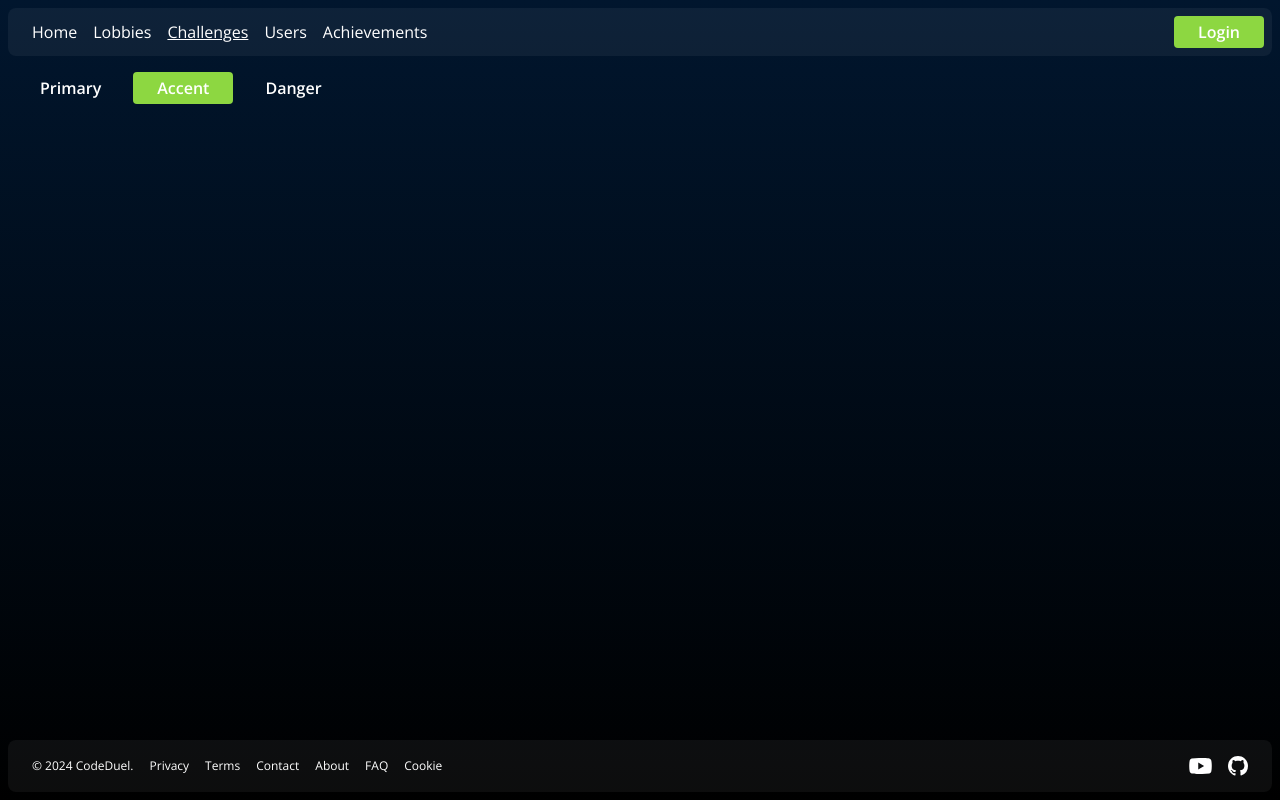
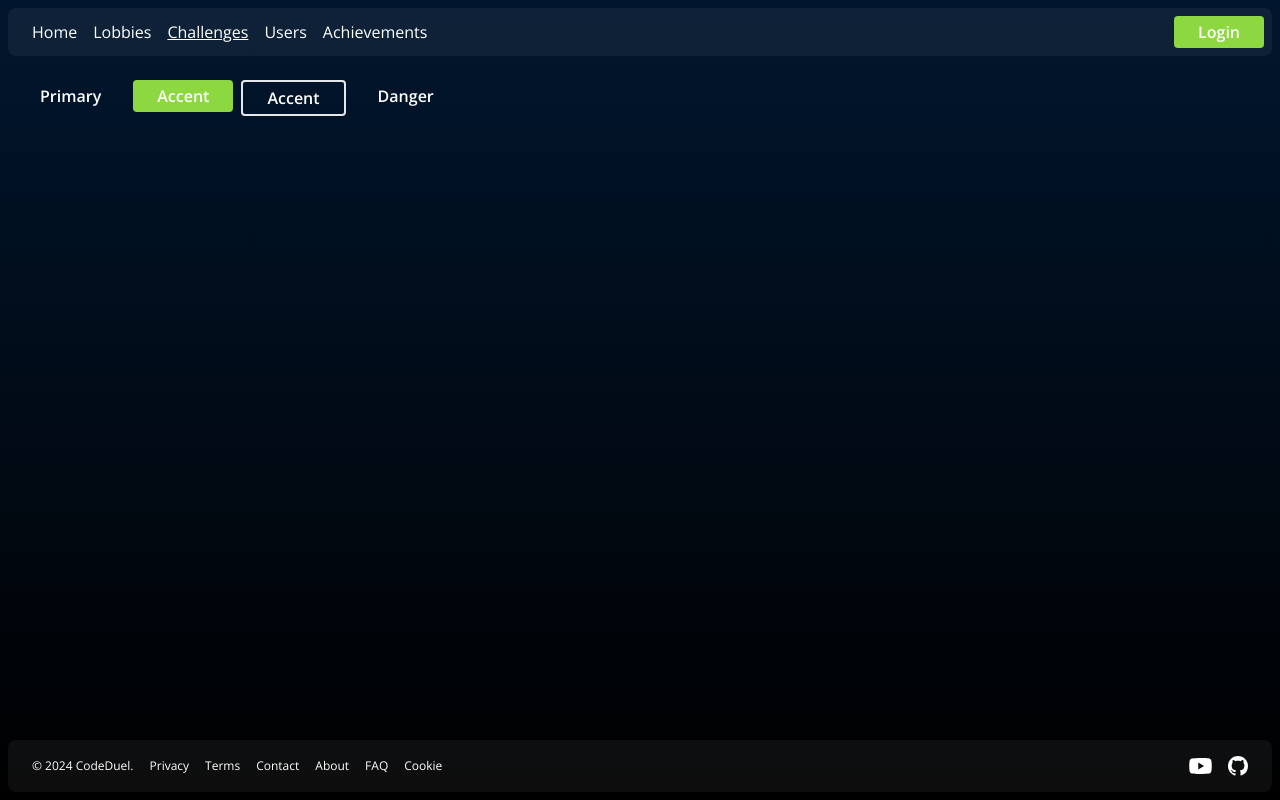
Before and after one commit to whatasave/codeduel-fe, a SvelteKit app: page /challenge in a window 1280 px wide. Built offline with nearby package versions, Linux system fonts and the light colour scheme; no server answers.

Commit message:
Update colors and add flex gap-2 to layout and challenge pages

```diff
--- a/src/app.postcss
+++ b/src/app.postcss
@@ -1,6 +1,16 @@
 @tailwind base;
 @tailwind components;
 @tailwind utilities;
+
+:root {
+	--color-1: #48b0d9;
+	--color-2: #c4eaf2;
+	--color-3: #9ad93d;
+	--color-4: #f2efc4;
+	--color-5: #011526;
+	--color-6: #f2f2f2;
+	--color-7: #0d0d0d;
+}
 
 @font-face {
 	font-family: OpenSans;
--- a/src/routes/(layout)/+layout.svelte
+++ b/src/routes/(layout)/+layout.svelte
@@ -8,7 +8,7 @@
 
 </script>
 
-<div class="min-h-0 h-full flex flex-col p-2">
+<div class="min-h-0 h-full flex flex-col p-2 gap-2">
 	<Navbar user={data.user} />
 
 	<main class="flex-1 flex flex-col py-2 overflow-y-auto">
--- a/src/routes/(layout)/challenge/+page.svelte
+++ b/src/routes/(layout)/challenge/+page.svelte
@@ -1,12 +1,12 @@
 <script lang="ts">
 	import Button from '$components/button/Button.svelte';
-	import Clickable from '$components/button/Clickable.svelte';
 </script>
 
 <div>
 	<div class="flex gap-2 p-2">
 		<Button text="Primary" variant="primary" />
 		<Button text="Accent" variant="accent" />
+		<Button text="Accent" variant="empty" />
 		<Button text="Danger" variant="danger" />
 		<!-- <Button text="Warning" variant="warning" />
 		<Button text="Success" variant="success" />
```
